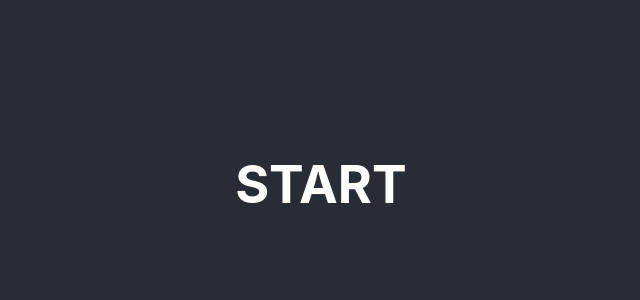
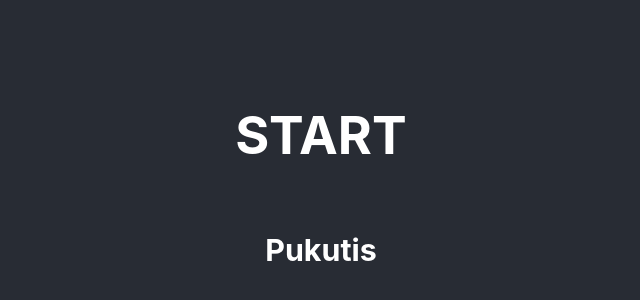
Before and after one commit to simonasablinaite/react-practice, a React (Create React App) app in the folder react-practice/: page / in a window 1280 px wide. Shown: the part 216-516 px from the top of the page, without its empty margins (319-959 px from the left). Built offline with nearby package versions, Linux system fonts and the light colour scheme.

Commit message:
New Component 'Cat' generated rand h1/h3 tags

```diff
--- a/react-practice/src/App.jsx
+++ b/react-practice/src/App.jsx
@@ -1,13 +1,14 @@
 import './App.css';
+import Cat from './Components/003/Cat';
 import Dog from './Components/003/Dog';
 
 function App() {
   return (
     <div className="App">
       <header className="App-header">
-      <Dog />
+      {/* <Dog /> */}
         <h1>START</h1>
-      <Dog />
+      <Cat />
       </header>
     </div>
   );
--- /dev/null
+++ b/react-practice/src/Components/003/Cat.jsx
@@ -0,0 +1,12 @@
+import rand from "../../Functions/rand";
+
+function Cat() {
+   return rand(0, 1) ? <h1>Pukis</h1> : <h3>Pukutis</h3>
+}
+
+export default Cat;
+
+/* UZDUOTIS Nr.1:
+Random isspausdinti katino varda "Pukis/Pukutis" arba h1 tage arba h3 tage;
+
+*/
```
